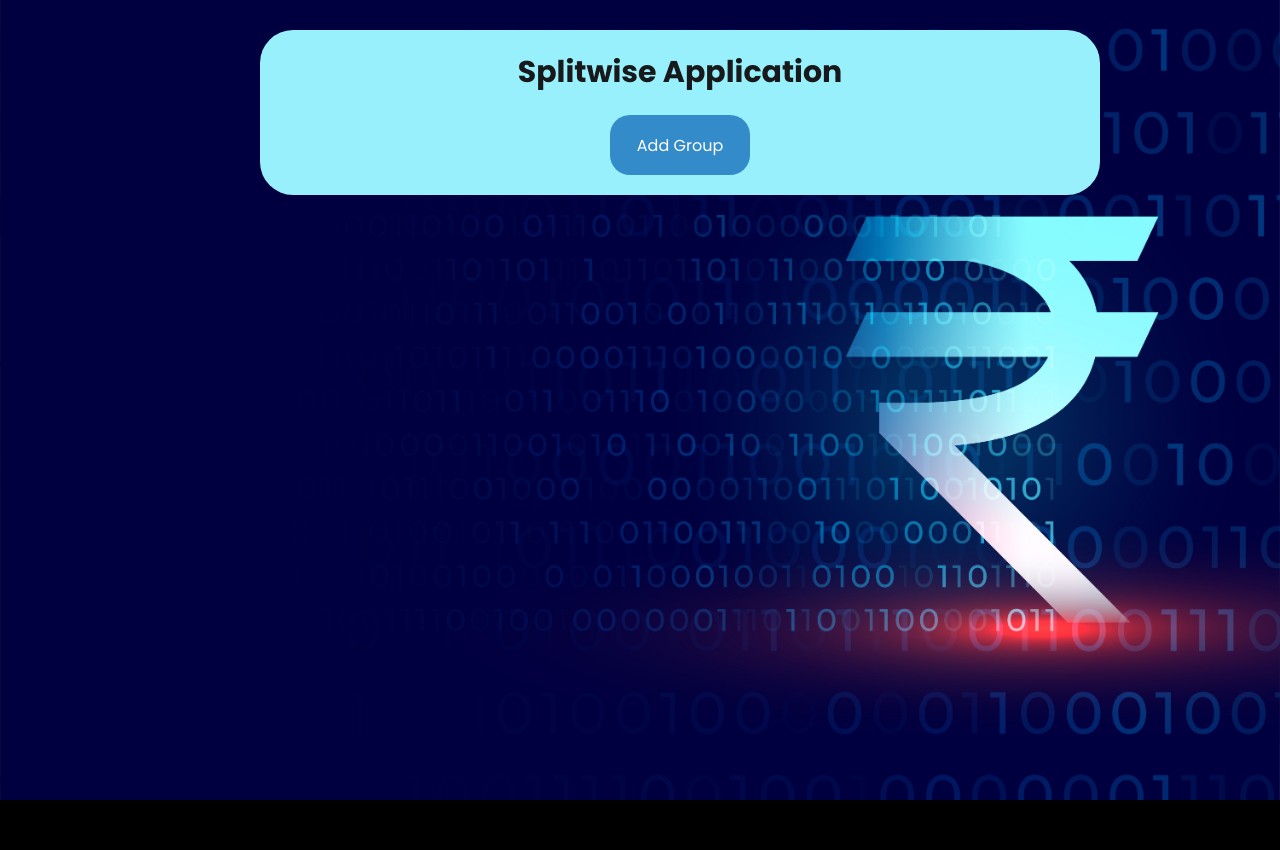
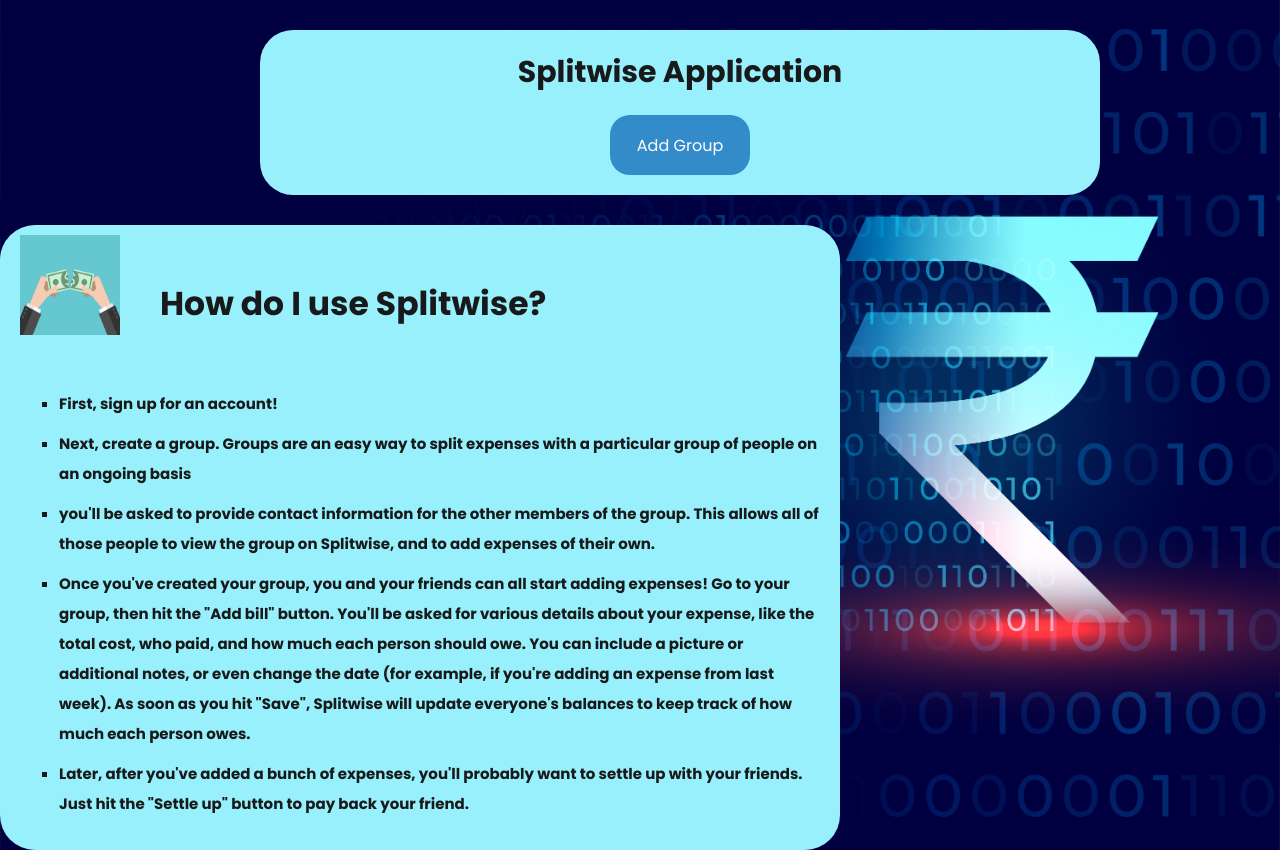
Before and after one commit to sapna-sarvaiya/Splitwise-app, a React (Create React App) app: page /home in a window 1280 px wide. Before the commit the page ends 800 px from the top, so only its background shows below. Built offline with nearby package versions, Linux system fonts and the light colour scheme.

Commit message:
add description for how we use splitwise

```diff
--- a/src/assets/styles/common/common.scss
+++ b/src/assets/styles/common/common.scss
@@ -1425,5 +1425,30 @@
 }
 .ant-modal .ant-modal-header{
 	background: transparent !important;
+}
+.desc-color{
+	// color: white;
+	max-width: 800px;
+	padding: 10px 20px;
+    background-color: #97f0fb;
+    border-radius: 35px;
+	padding-bottom: 55px;
+    height: 560px;
+
+	ul {
+		li {
+			margin-bottom: 10px;
+			list-style-type: square;
+			margin-left: 39px;
+			font-size: 15px;
+			font-weight: 700;
+			line-height: 30px;
+		}
+	}
+
 
 }
+.money-img{
+	height: 100px;
+	width: 100px;
+}
--- a/src/features/ExpenseFormCard/component/expenseList.tsx
+++ b/src/features/ExpenseFormCard/component/expenseList.tsx
@@ -46,7 +46,7 @@
                       </p>
                     </CTableCell>
                     <CTableCell>
-                      <p className='table-cell-info'>{formatValue(expense.payer)}</p>
+                      <p className='table-cell-info'>{formatValue(expense.person)}</p>
                     </CTableCell>
                     <CTableCell>
                       <div>
--- a/src/features/ExpenseFormCard/container/expenseGroupContainer.tsx
+++ b/src/features/ExpenseFormCard/container/expenseGroupContainer.tsx
@@ -1,6 +1,6 @@
 import React, { useState, useEffect } from 'react';
 import { useNavigate } from 'react-router-dom';
-import Logo from '../../../assets/images/logo.png';
+import money from '../../../assets/images/hands.jpg';
 import { v4 as uuidv4 } from 'uuid';
 
 import { IGroup } from '../interface/expense.interface';
@@ -40,21 +40,37 @@
   }, []);
 
   return (
-    <div className='container'>
+    <>
+      <div className='container'>
+        <p className='font-size--30 font--bold text--center mb--20'>Splitwise Application</p>
+        <div className='flex justify-content--center'>
+          <button onClick={(() => navigate('/expense', { state: { members: groups.members } }))} className='common-btn add-btn' type='submit'>Add Group</button>
+        </div>
+      </div>
 
-      <p className='font-size--30 font--bold text--center mb--20'>Splitwise Application</p>
-      <div className='flex justify-content--center'>
-        <button onClick={(() => navigate('/expense', { state: { members: groups.members } }))} className='common-btn add-btn' type='submit'>Add Group</button>
-        {/* <p className='font--semi-bold mb--15'>Groups</p>
-        {!isEmpty(groups) && (
-          <div className='group-wrapper cursor--pointer' onClick={(() => navigate('/expense', { state: { members: groups.members } }))}>
-            <p>{groups.name}</p>
-            <p>No of Member : {groups.members.length}</p>
-          </div>
-        )
-        } */}
-      </div>
-    </div>
+      <div className="desc-color">
+        <div className='flex '> <img src={money} className='money-img' />
+          <h4 className='ml--40'>How do I use Splitwise?
+          </h4></div>
+        <ul>
+          <li>
+            First, sign up for an account!
+          </li>
+          <li>
+            Next, create a group.  Groups are an easy way to split expenses with a particular group of people on an ongoing basis
+          </li>
+          <li>
+            you'll be asked to provide contact information for the other members of the group. This allows all of those people to view the group on Splitwise, and to add expenses of their own.
+          </li>
+          <li>
+            Once you've created your group, you and your friends can all start adding expenses! Go to your group, then hit the "Add bill" button. You'll be asked for various details about your expense, like the total cost, who paid, and how much each person should owe. You can include a picture or additional notes, or even change the date (for example, if you're adding an expense from last week). As soon as you hit "Save", Splitwise will update everyone's balances to keep track of how much each person owes.
+          </li>
+          <li>
+            Later, after you've added a bunch of expenses, you'll probably want to settle up with your friends. Just hit the "Settle up" button to pay back your friend.
+          </li>
+        </ul>
+      </div >
+    </>
   );
 };
 
--- a/src/features/ExpenseFormCard/interface/expense.interface.ts
+++ b/src/features/ExpenseFormCard/interface/expense.interface.ts
@@ -2,7 +2,7 @@
 	id: string;
 	description: string;
 	amount: number;
-    payer: string;
+	person: string;
 	participants: IParticipants[];
 	splitAmount: number;
 	createdDate: any;
@@ -10,7 +10,7 @@
 };
 export interface IParticipants {
 	name: string;
-	splitAmount:number
+	splitAmount: number
 }
 export interface IUser {
 	id: string;
--- a/src/shared/components/modal/expenseFormModal.tsx
+++ b/src/shared/components/modal/expenseFormModal.tsx
@@ -59,7 +59,7 @@
 				id: uuidv4(),
 				description: value.description,
 				amount: parseFloat(value.amount),
-				payer: value.payer,
+				person: value.person,
 				participants: data,
 				createdDate: new Date(),
 				isSettled: false,
--- a/src/shared/components/modal/settleUpexpenseModal.tsx
+++ b/src/shared/components/modal/settleUpexpenseModal.tsx
@@ -81,17 +81,17 @@
 								Total amount : <span className='font--semi-bold'>{expenseDetails.amount} rupees</span>
 							</p>
 							<p>
-								Paid by : <span className='font--semi-bold'>{expenseDetails.payer}</span>
+								Paid by : <span className='font--semi-bold'>{expenseDetails.person}</span>
 							</p>
 						</div>
 						<div>
 							{expenseDetails.participants.map((participant: IParticipants, index: number) => (
 								<div className='mb--10' key={index}>
 									<p className='font--semi-bold'>{participant.name}</p>
-									{participant.name === expenseDetails.payer ? <p className='text--green font-size--sm'>Received {participant.splitAmount} rupees</p> : <p className='text--red font-size--sm cursor--pointer' onClick={() => setIsConfirmName(participant.name)}>Owes {participant.splitAmount} rupees</p>}
+									{participant.name === expenseDetails.person ? <p className='text--green font-size--sm'>Received {participant.splitAmount} rupees</p> : <p className='text--red font-size--sm cursor--pointer' onClick={() => setIsConfirmName(participant.name)}>Owes {participant.splitAmount} rupees</p>}
 									{confirmName === participant.name && participant.splitAmount !== 0 && (
 										<div className='flex align-items--center'>
-											<p className='text--grey-300 mr--10'>Pay to <span className='font--bold'>{expenseDetails.payer}</span> <span className='text--red'>{expenseDetails.splitAmount} rupees</span></p>
+											<p className='text--grey-300 mr--10'>Pay to <span className='font--bold'>{expenseDetails.person}</span> <span className='text--red'>{expenseDetails.splitAmount} rupees</span></p>
 											<button className='btn btn--width btn--bg btn--small' onClick={() => { setIsConfirmName(''); handleSettleParticipant(participant.name) }}>Ok</button>
 										</div>
 									)}
```
Also changed, not shown: src/assets/images/hands.jpg (added). Lines whose indentation alone changed are shown as unchanged.
